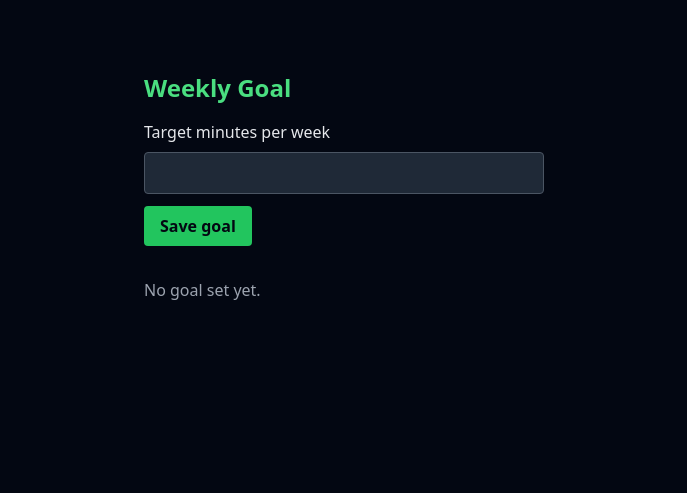
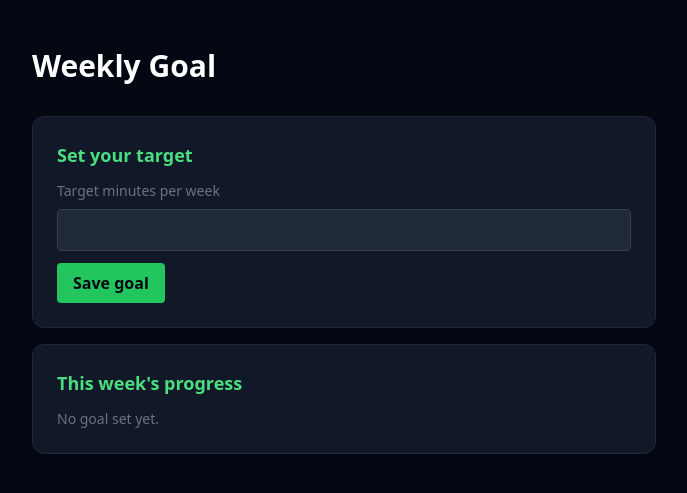
Before and after one commit to shizuku0901/unsw_college_computing_media_presentation_website, a Flask app: template fitness_app/template/goal/index.html in a window 1280 px wide. Shown: the part 53-546 px from the top of the page, without its empty margins (296-983 px from the left). Run offline with Flask 3, Linux system fonts and the light colour scheme; the template is opened without the code that fills it, so the values that code supplies are empty; some libraries are stand-ins or nearby versions.

Commit message:
feat: enhance goal display and form styling in index.html

```diff
--- a/fitness_app/template/goal/index.html
+++ b/fitness_app/template/goal/index.html
@@ -1,29 +1,44 @@
 {% extends 'base.html' %}
+
+{% block title %}Goal{% endblock %}
+
 {% block content %}
-<div class="max-w-md mx-auto p-6">
-  <h1 class="text-2xl font-bold text-green-400 mb-4">Weekly Goal</h1>
 
-  <form method="POST" class="mb-8">
-    <label for="weekly_minutes" class="block text-gray-200 mb-2">
+<h1 class="text-3xl font-bold text-white mb-8">Weekly Goal</h1>
+
+<div class="bg-gray-900 border border-gray-800 rounded-xl p-6 mb-4">
+    <h2 class="text-green-400 font-semibold text-lg mb-3">Set your target</h2>
+    <form method="POST">
+        <label for="weekly_minutes" class="text-gray-500 text-sm mb-2 block">
             Target minutes per week
         </label>
-    <input id="weekly_minutes" name="weekly_minutes" type="number" min="1" max="3000" required
-           value="{{ target or '' }}"
-           class="w-full p-2 rounded bg-gray-800 text-white border border-gray-600">
-    <button class="mt-3 px-4 py-2 rounded bg-green-500 text-gray-950 font-semibold">
+        <input id="weekly_minutes" name="weekly_minutes" type="number"
+               min="1" max="3000" required value="{{ target or '' }}"
+               class="w-full p-2 rounded bg-gray-800 text-white border border-gray-700 mb-3">
+        <button type="submit"
+                class="px-4 py-2 rounded bg-green-500 text-gray-950 font-semibold hover:bg-green-400">
             Save goal
         </button>
     </form>
+</div>
+
+<!-- 進捗カード -->
+<div class="bg-gray-900 border border-gray-800 rounded-xl p-6 mb-4">
+    <h2 class="text-green-400 font-semibold text-lg mb-3">This week's progress</h2>
 
     {% if target %}
-  <p class="text-gray-200 mb-2">{{ done }} / {{ target }} min this week ({{ percent }}%)</p>
-  <div class="w-full h-4 bg-gray-800 rounded" role="progressbar"
-       aria-valuenow="{{ percent }}" aria-valuemin="0" aria-valuemax="100">
-    <div class="h-4 bg-green-400 rounded" style="width: {{ percent }}%"></div>
+    <p class="mb-3">{{ done }} / {{ target }} min ({{ percent }}%)</p>
+    <div class="w-full h-4 bg-gray-800 rounded-full overflow-hidden"
+         role="progressbar" aria-valuenow="{{ percent }}"
+         aria-valuemin="0" aria-valuemax="100">
+        <div class="h-4 bg-green-400 rounded-full" style="width: {{ percent }}%"></div>
     </div>
-  {% if percent >= 100 %}<p class="mt-3 text-green-400">Goal achieved! 🎉</p>{% endif %}
+    {% if percent >= 100 %}
+    <p class="text-green-400 mt-3">Goal achieved! 🎉</p>
+    {% endif %}
     {% else %}
-  <p class="text-gray-400">No goal set yet.</p>
+    <p class="text-gray-500 text-sm">No goal set yet.</p>
     {% endif %}
 </div>
+
 {% endblock %}
```
Lines whose indentation alone changed are shown as unchanged.
